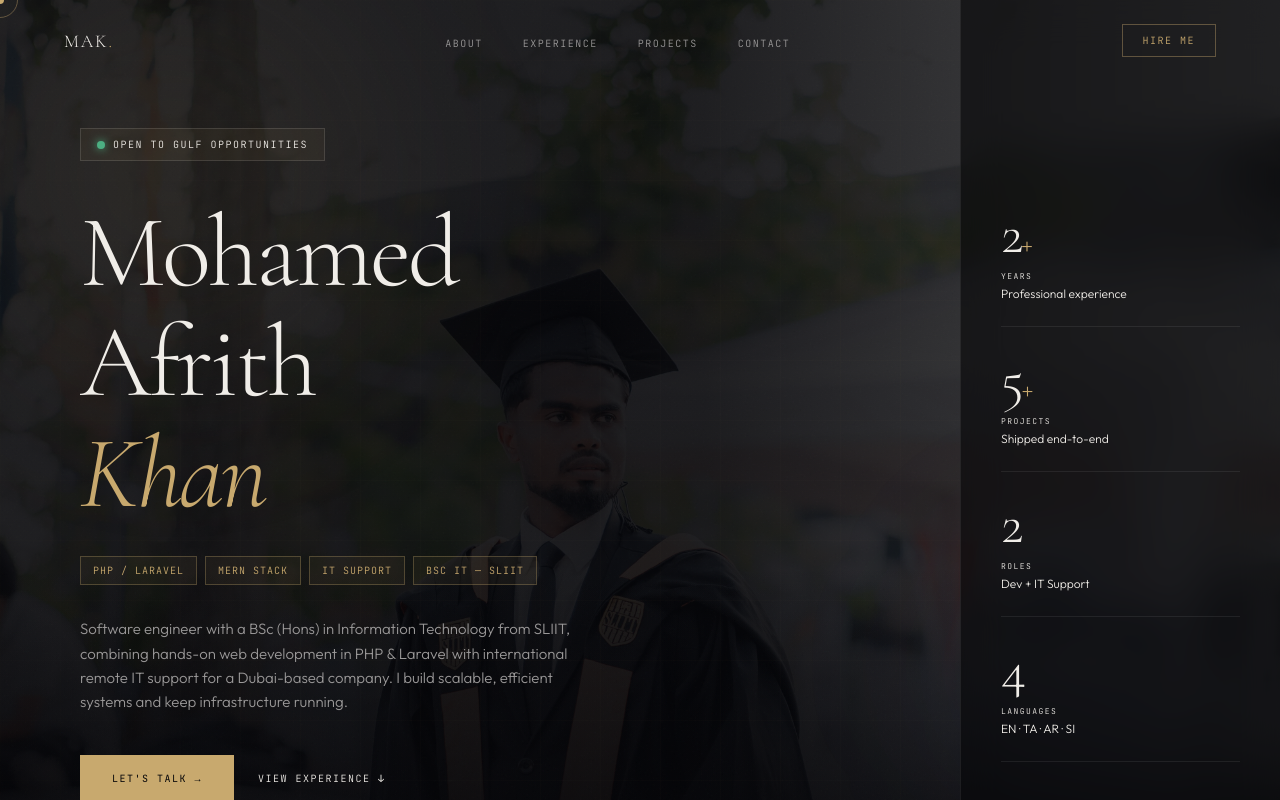
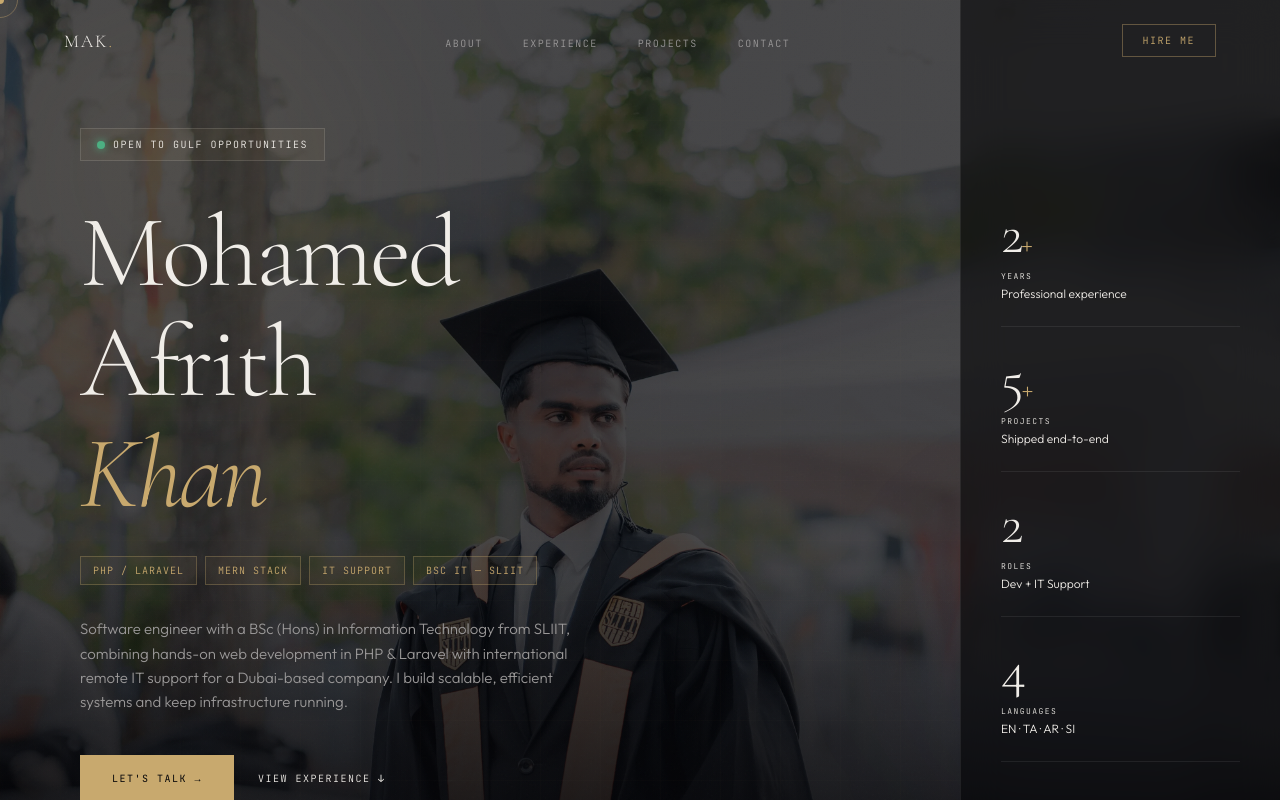
Before and after one commit to Afrithkhan3/afrith-portfolio, a React (Vite) app: page / in a window 1280 px wide. Shown: the top 800 px of the page. Built offline with nearby package versions, Linux system fonts and the light colour scheme.

Commit message:
fix: hero image and transparency update

```diff
--- a/src/components/Hero.tsx
+++ b/src/components/Hero.tsx
@@ -5,8 +5,9 @@ import afrithPhoto from "../assets/afrith.webp";
 const fadeUp = (delay = 0) => ({
   initial: { opacity: 0, y: 60 },
   animate: { opacity: 1, y: 0 },
-  transition: { duration: 1, delay, ease: [0.16, 1, 0.3, 1] },
+  transition: { duration: 1, delay, ease: [0.16, 1, 0.3, 1] as [number, number, number, number] },
 });
+
 
 export default function Hero() {
   return (
@@ -28,7 +29,7 @@ export default function Hero() {
           className="absolute inset-0"
           style={{
             background:
-              "linear-gradient(to right, rgba(5,5,8,0.75) 55%, rgba(5,5,8,0.3) 100%)",
+              "linear-gradient(to right, rgba(5,5,8,0.35) 55%, rgba(5,5,8,0.3) 100%)",
           }}
         />
         <div
```
